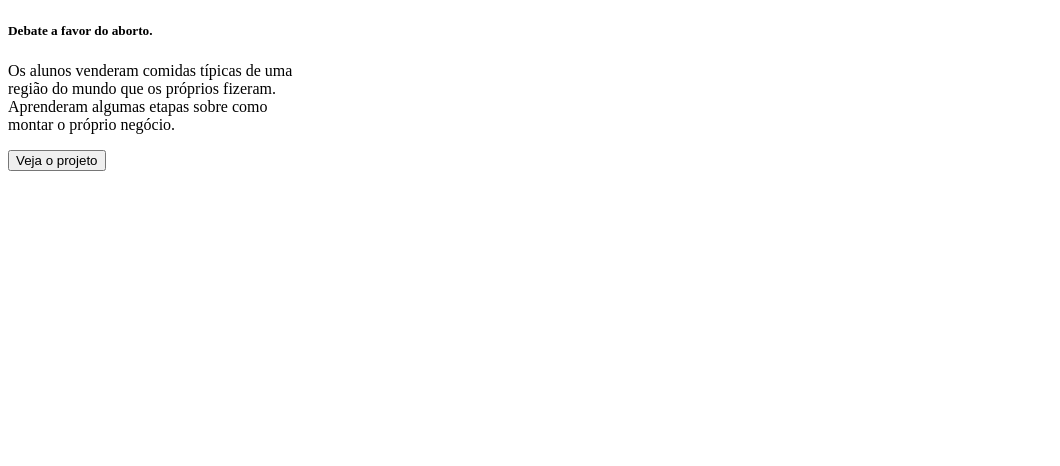
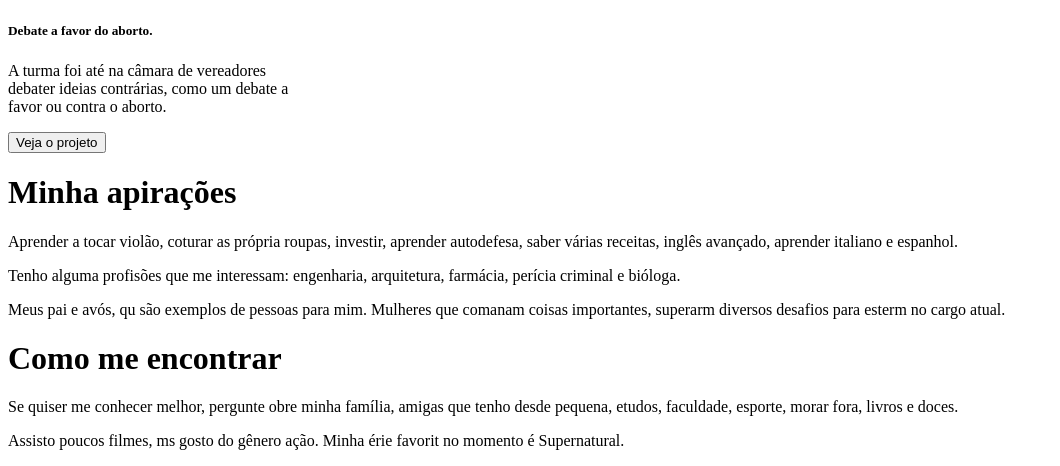
Before and after one commit to anaa-alt/Portfolio-Ana-2A, a plain HTML site: page index.html in a window 1280 px wide. Shown: the part 1188-1654 px from the top of the page, without its empty margins (0-1060 px from the left). Before the commit the page ends 1367 px from the top, so only its background shows below. Drawn offline with Linux system fonts and the light colour scheme.

Commit message:
Add files via upload

```diff
--- a/index.html
+++ b/index.html
@@ -1,25 +1,30 @@
 <!DOCTYPE html>
 <html lang=pt-br>
+
 <head>
-<meta charset= "UTF-8">
-<meta name ="viewport" content="width =decive width, initial scale=1.0">
+  <meta charset="UTF-8">
+  <meta name="viewport" content="width =decive width, initial scale=1.0">
   <link rel="stylesheet" href="style.css">
   <tittle>Meu portfólio</tittle>
 </head>
 
 <body>
-    <header clas="container text-center">
+  <header clas="container text-start">
     <img src="avatar portfolio.jpeg" alt="Avatar de Ana" width="200" weight="200" scrset="">
     <p class="lead"></p>
     <h1>Identidade pesoal</h1>
     <p>Me chamo Ana Luiza Weber, tenho 16 ano e estudo no Colégio Estadual Leonilda Papen</p>
-<p>Goto de ler, jogar vôlei e cozinhar. Realizar pequena tarefa do dia me fazem feliz, estar com a família, viajar, e rir com o amigos. Dizem que eu leio bem, sou esforçada e orgamizada</p>
+    <p>Goto de ler, jogar vôlei e cozinhar. Realizar pequena tarefa do dia me fazem feliz, estar com a família, viajar,
+      e rir com o amigos. Dizem que eu leio bem, sou esforçada e orgamizada</p>
   </header>
 
   <h1>Minhas expêrincias de vida</h1>
-<p>1.Aluna monitora: Como aluna monitora eu ajudava colegas que tinham dificuldade na matéria que estávamo estudando no período do contraturno. Aprendi a ter mai paciência e aprendi mais sobre o conteúdo. Me senti feliz  capaz </p>
-<p>2.Feira de Emprendeedorismo: Montamos um grupo e vendemo alimento típicos de uma região no mundo que nós mesmas produzimos. Aprendi como mexer no caixa e como é difícil empreender. Me senti perdida, pois era algo novo</p>
-<p>3.Tarefa dométicas: Ajudo nas tarefa de casa. Aprendi a fazer uae tudo e ter responsabilidade. Me sinto ntediada fazendo e satifeita ao ver a casa limpa.</p>
+  <p>1.Aluna monitora: Como aluna monitora eu ajudava colegas que tinham dificuldade na matéria que estávamo estudando
+    no período do contraturno. Aprendi a ter mai paciência e aprendi mais sobre o conteúdo. Me senti feliz capaz </p>
+  <p>2.Feira de Emprendeedorismo: Montamos um grupo e vendemo alimento típicos de uma região no mundo que nós mesmas
+    produzimos. Aprendi como mexer no caixa e como é difícil empreender. Me senti perdida, pois era algo novo</p>
+  <p>3.Tarefa dométicas: Ajudo nas tarefa de casa. Aprendi a fazer uae tudo e ter responsabilidade. Me sinto ntediada
+    fazendo e satifeita ao ver a casa limpa.</p>
 
 
   <h1> Minhas habilidades</h1>
@@ -40,7 +45,8 @@
         <img src="pampa.jpg" class="card-img-top" alt="imagem do trabalho sobre o pampa" width="200" weight="150">
         <div class="card-body">
           <h4 class="card-title">Biomas brasileiros: Pampa</h4>
-          <p class="card-text">Slides que abordam algumas informações sobre o pampa, como: fatores biótico e abióticos e teia alimentar.</p>
+          <p class="card-text">Slides que abordam algumas informações sobre o pampa, como: fatores biótico e abióticos e
+            teia alimentar.</p>
           <button type="button" class="btn btn-link">Veja o projeto</button>
         </div>
       </div>
@@ -52,7 +58,8 @@
         <img src="shawarma.jpeg" class="card-img-top" alt="Imagem ilustrativa do produto" width="200" height="150">
         <div class="card-body">
           <h5 class="card-title">Feira de Empreendedorismo</h5>
-      <p class="card-text">Os alunos venderam comidas típicas de uma região do mundo que os próprios fizeram. Aprenderam algumas etapas sobre como montar o próprio negócio.</p>
+          <p class="card-text">Os alunos venderam comidas típicas de uma região do mundo que os próprios fizeram.
+            Aprenderam algumas etapas sobre como montar o próprio negócio.</p>
           <button type="button" class="btn btn-link">Veja o projeto</button>
         </div>
       </div>
@@ -64,44 +71,33 @@
         <img src="debate.jpeg" class="card-img-top" alt="" width="200" height="150">
         <div class="card-body">
           <h5 class="card-title">Debate a favor do aborto.</h5>
-          <p class="card-text">Os alunos venderam comidas típicas de uma região do mundo que os próprios fizeram. Aprenderam algumas etapas sobre como montar o próprio negócio.</p>
+          <p class="card-text">A turma foi até na câmara de vereadores debater ideias contrárias, como um debate a favor
+            ou contra o aborto.</p>
           <button type="button" class="btn btn-link">Veja o projeto</button>
         </div>
       </div>
     </div>
   </main>
 
+  <h1>Minha apirações</h1>
+  <p> Aprender a tocar violão, coturar as própria roupas, investir, aprender autodefesa, saber várias receitas, inglês
+    avançado, aprender italiano e espanhol.</p>
+  <p>Tenho alguma profisões que me interessam: engenharia, arquitetura, farmácia, perícia criminal e bióloga.</p>
+  <p>Meus pai e avós, qu são exemplos de pessoas para mim. Mulheres que comanam coisas importantes, superarm diversos
+    desafios para esterm no cargo atual. </p>
 
 
 
+  <footer class="container">
+    <h1>Como me encontrar</h1>
+    <p>Se quiser me conhecer melhor, pergunte obre minha família, amigas que tenho desde pequena, etudos, faculdade,
+      esporte, morar fora, livros e doces. </p>
+    <p>Assisto poucos filmes, ms gosto do gênero ação. Minha érie favorit no momento é Supernatural.</p>
 
 
-
-
-
-
-
-
-
-
-
-
-
-
-
-
-
-
-
-
-
-
-
-
-
-
-
+  </footer>
 
 
 </body>
+
 </html>
```
Lines whose indentation alone changed are shown as unchanged.
